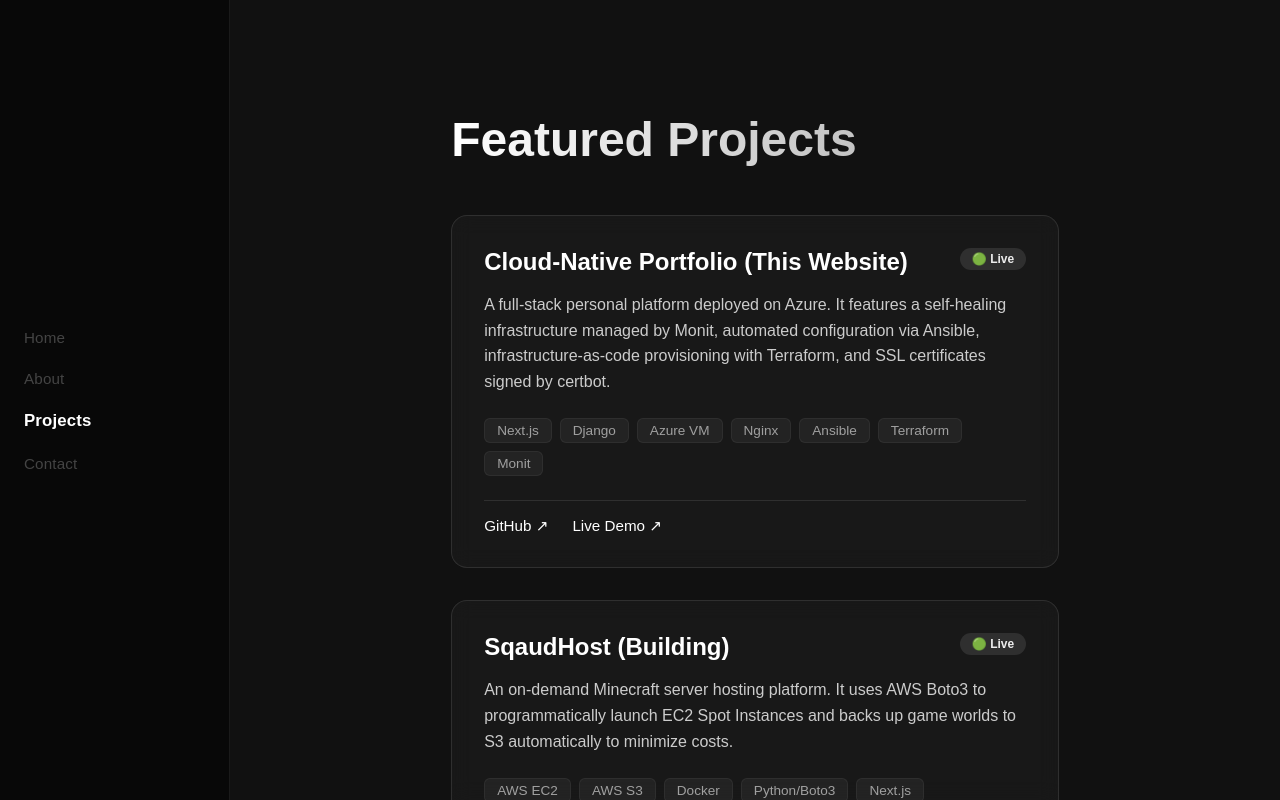
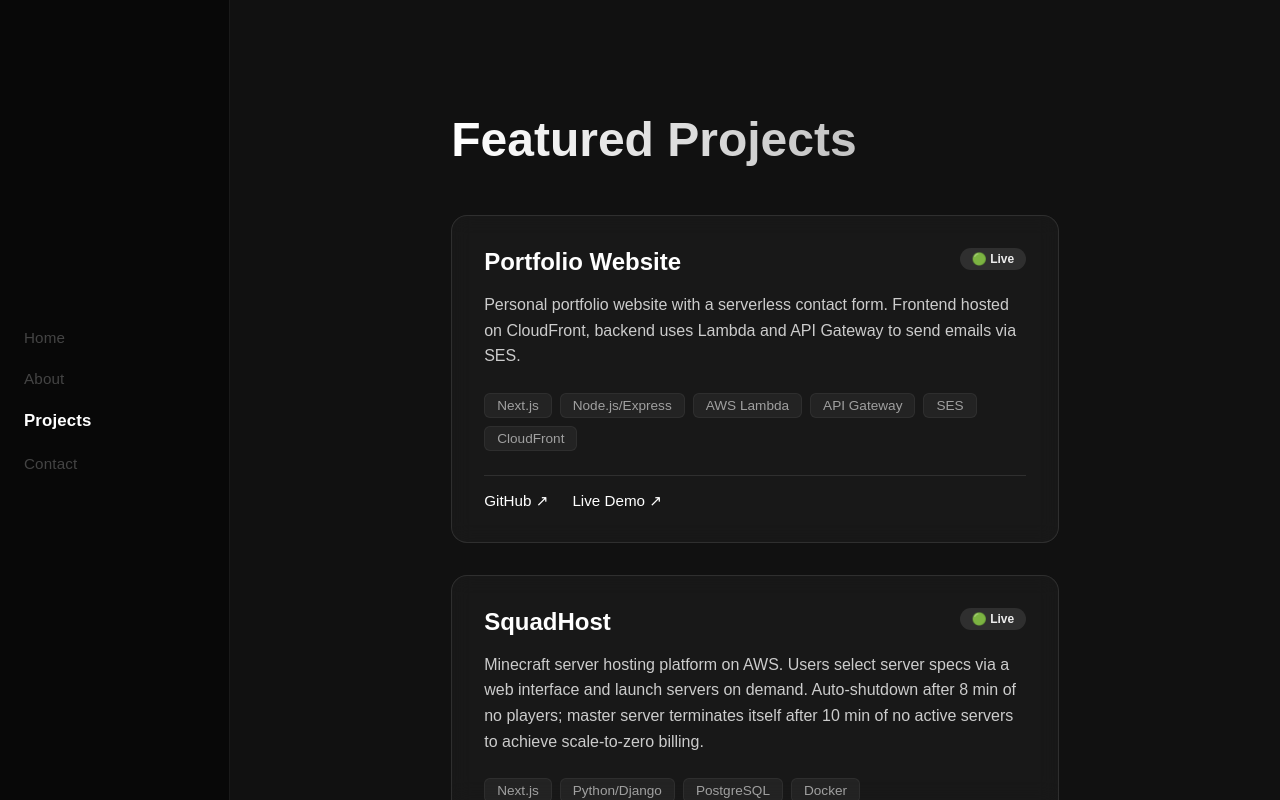
Before and after one commit to SeturamanKumar/Portfolio, a Next.js app in the folder client/: page /projects in a window 1280 px wide. Built offline with nearby package versions, Linux system fonts and the light colour scheme.

Commit message:
Stack update and cleanup

```diff
--- a/client/src/components/ProjectsMe/ProjectsMe.tsx
+++ b/client/src/components/ProjectsMe/ProjectsMe.tsx
@@ -12,16 +12,16 @@
 
 const projects = [
   {
-    title: "Cloud-Native Portfolio (This Website)",
-    description: "A full-stack personal platform deployed on Azure. It features a self-healing infrastructure managed by Monit, automated configuration via Ansible, infrastructure-as-code provisioning with Terraform, and SSL certificates signed by certbot.",
-    tech: ["Next.js", "Django", "Azure VM", "Nginx", "Ansible", "Terraform", "Monit"],
+    title: "Portfolio Website",
+    description: "Personal portfolio website with a serverless contact form. Frontend hosted on CloudFront, backend uses Lambda and API Gateway to send emails via SES.",
+    tech: ["Next.js", "Node.js/Express", "AWS Lambda", "API Gateway", "SES", "CloudFront"],
     status: "Live" as const,
     links: { github: "https://github.com/SeturamanKumar/Portfolio", live: "https://seturaman.me" },
   },
   {
-    title: "SqaudHost (Building)",
-    description: "An on-demand Minecraft server hosting platform. It uses AWS Boto3 to programmatically launch EC2 Spot Instances and backs up game worlds to S3 automatically to minimize costs.",
-    tech: ["AWS EC2", "AWS S3", "Docker", "Python/Boto3", "Next.js"],
+    title: "SquadHost",
+    description: "Minecraft server hosting platform on AWS. Users select server specs via a web interface and launch servers on demand. Auto-shutdown after 8 min of no players; master server terminates itself after 10 min of no active servers to achieve scale-to-zero billing.",
+    tech: ["Next.js", "Python/Django", "PostgreSQL", "Docker", "AWS (EC2, S3, Lambda, RDS)", "Terraform", "Ansible"],
     status: "Live" as const,
     links: { github: "https://github.com/SeturamanKumar/SquadHost", live: "#" },
   },
```
Also changed, not shown: client/src/components/Skills/Skills.tsx (+29 -55 lines).
